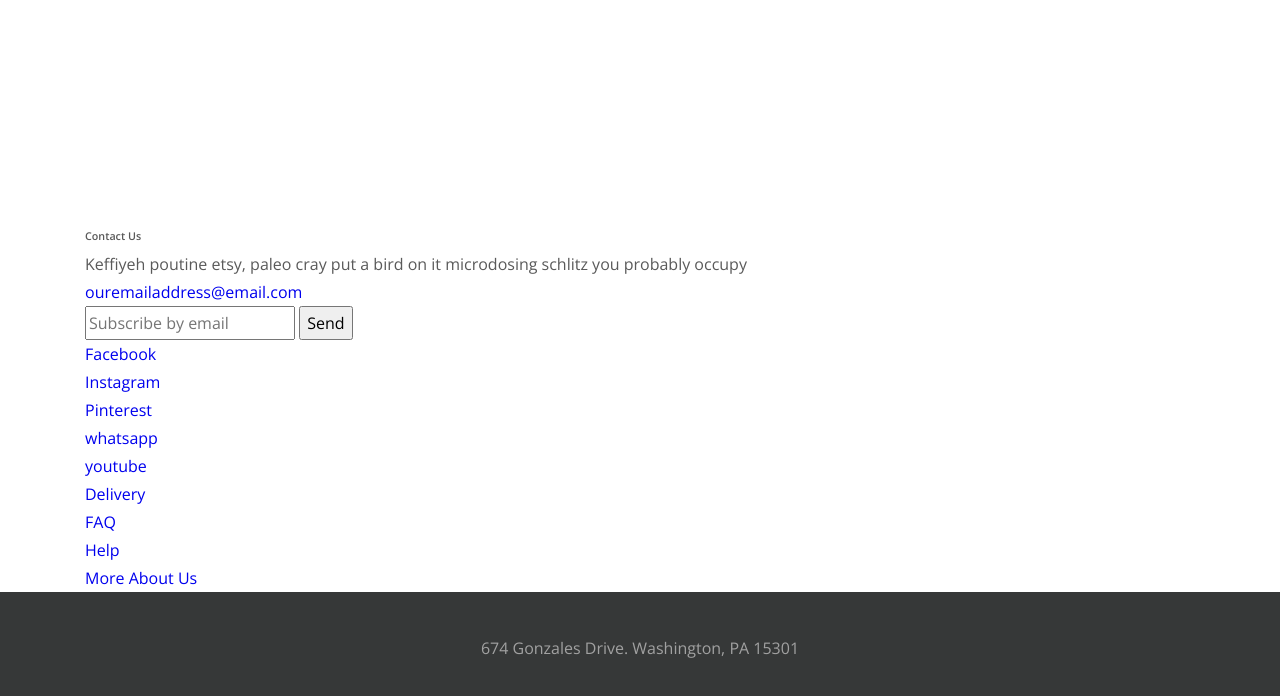
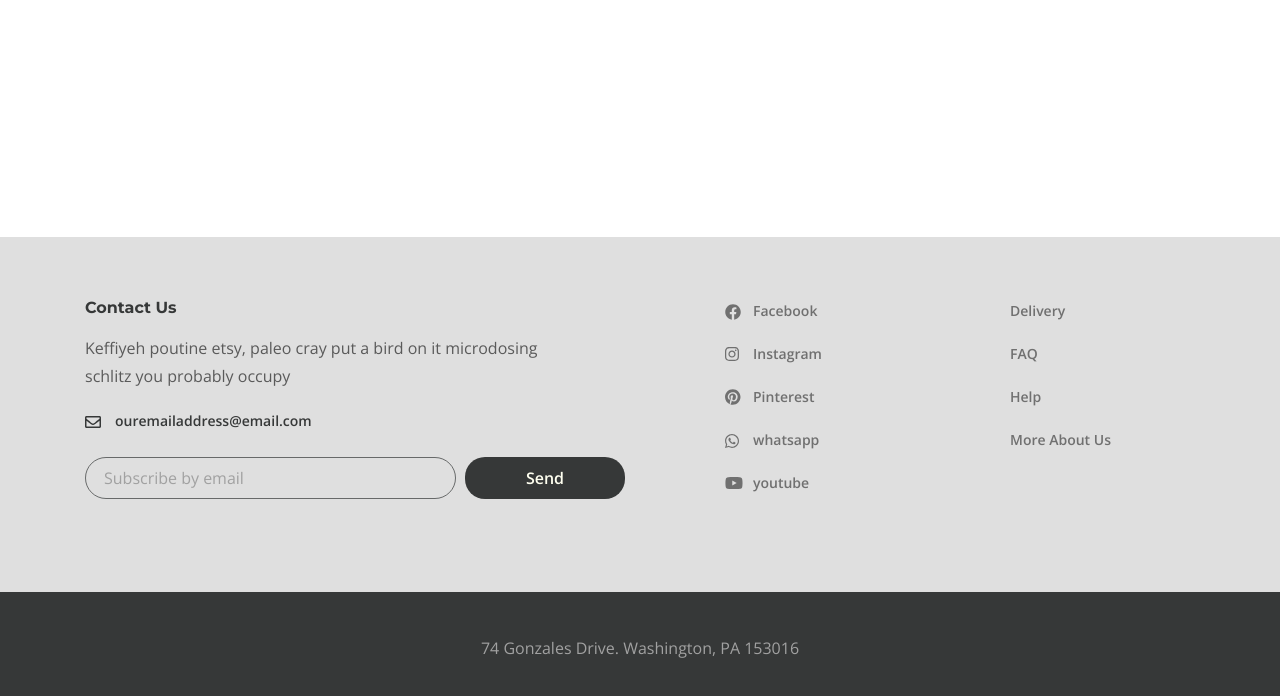
Before and after one commit to vovan0977967895/DISIRE, a website: page app/index.html in a window 1280 px wide. Shown: the part 96-792 px from the top of the page. Drawn offline with nearby package versions, Linux system fonts and the light colour scheme.

Commit message:
footer done

```diff
--- a/app/index.html
+++ b/app/index.html
@@ -75,21 +75,21 @@
                   </button>
                 </form>
               </div>
-              <ul class="footer__social-list">
+              <ul class="footer__social">
                 <li class="footer__social-item">
-                  <a href="#" class="footer__social-link">Facebook</a>
+                  <a href="#" class="footer__social-link footer__social-link--facebook">Facebook</a>
                 </li>
                 <li class="footer__social-item">
-                  <a href="#" class="footer__social-link">Instagram</a>
+                  <a href="#" class="footer__social-link footer__social-link--instagram">Instagram</a>
                 </li>
                 <li class="footer__social-item">
-                  <a href="#" class="footer__social-link">Pinterest</a>
+                  <a href="#" class="footer__social-link footer__social-link--pinterest">Pinterest</a>
                 </li>
                 <li class="footer__social-item">
-                  <a href="#" class="footer__social-link">whatsapp</a>
+                  <a href="#" class="footer__social-link footer__social-link--whatsapp">whatsapp</a>
                 </li>
                 <li class="footer__social-item">
-                  <a href="#" class="footer__social-link">youtube</a>
+                  <a href="#" class="footer__social-link footer__social-link--youtube">youtube</a>
                 </li>
               </ul>
               <nav class="footer__menu">
@@ -112,7 +112,9 @@
           </div>
         </div>
         <div class="footer__copyright">
-          674 Gonzales Drive. Washington, PA 15301
+          <div class="container">
+            <p>74 Gonzales Drive. Washington, PA 153016</p>
+          </div>
         </div>
       </footer>
     </div>
--- a/app/scss/_reset.scss
+++ b/app/scss/_reset.scss
@@ -30,6 +30,7 @@ blockquote,
 dl,
 dd {
   margin: 0;
+  font-size: inherit;
 }
 
 ul[class] {
--- a/app/scss/style.scss
+++ b/app/scss/style.scss
@@ -38,15 +38,152 @@
    margin: 0 auto;
 }
 .footer{
-   &__content{
-
-   }
-   &__copyright{
+   background-color: #DFDFDF;
+      &__copyright{
       background-color: $title;
       text-align: center;
       color: #A1A1A1;
-      padding: 42px 10px;
+      padding: 42px 0px;
    }
+   &__info-title{
+      @extend %title-font;
+      color: $title;
+       line-height: 143%;
+       margin-bottom: 14px;
+   }
+   &__info-text{
+      max-width: 476px;
+      margin-bottom: 16px;
+   }
+   &__info {
+      width: 540px;
+   }
+   &__info-email{
+      font-weight: 600;
+      font-size: 14px;
+      color: $title;
+      line-height: 28px;
+      margin-bottom: 22px;
+      padding-left: 30px;
+      display: inline-block;
+      position: relative;
+      &::before{
+         content:'';
+         background-image: url(../images/email.svg);
+         position: absolute;
+         top: 9px;
+         left: 0;
+         width: 16px;
+         height: 12px;
+      }
+   }
+
+   &__form{
+      display: flex;
+   }
+   &__form-input{
+      padding: 6px 10px 6px 18px;
+      border-radius: 21px;
+      background-color: transparent;
+      border: 1px solid rgba($title, .7);
+      width: 100%;
+      &::placeholder{
+         font-size: 16px;
+	      line-height: 175%;
+	      font-weight: 400;
+	      font-family: 'Open Sans', sans-serif;
+         color: #A1A1A1;
+      }
+   }
+   &__form-button{
+      background-color: $title;
+      border: none;
+      color: #FFFFF0;
+      font-weight: 600;
+      padding: 6px 12px;
+      min-width: 160px;
+      border-radius: 20px;
+      cursor: pointer;
+      margin-left: 9px;
+
+   }
+   &__form-button:before {
+      height: 0%;
+      width: 2px;
+    }
+    &__form-button:hover {
+      box-shadow:  4px 4px 6px 0 rgba(255,255,255,.5),
+                  -4px -4px 6px 0 rgba(116, 125, 136, .5),
+               inset -4px -4px 6px 0 rgba(255,255,255,.2),
+               inset 4px 4px 6px 0 rgba(0, 0, 0, .4);
+    }
+    &__inner{
+       display: flex;
+       justify-content: space-between;
+       margin-top: 60px;
+       margin-bottom: 80px;
+    }
+    &__social{
+      margin-right: auto;
+      margin-left: 100px;
+      width: 125px;
+
+    }
+    &__menu{
+      margin-right: 60px;
+      width: 125px;
+    }
+    &__social-item,
+    &__menu-item {
+      color: #707070;
+      font-weight: 600;
+      margin-bottom: 15px;
+      font-weight: 600;
+      font-size: 14px;
+    }
+    &__social-item{
+   }
+   &__social-link{
+      padding-left: 28px;
+      color: #707070;
+      position: relative;
+      &::before{
+         content: '' ;
+         position: absolute;
+         left: 0;
+         width: 16px;
+         height: 16px;
+         margin-top: 7px;
+      }
+   }
+   &__social-link--facebook::before{
+      background-image: url(../images/facebook.svg);
+   }
+   &__social-link--instagram::before{
+      background-image: url(../images/instagram.svg);
+      width: 14px;
+      height: 15px;
+   }
+   &__social-link--pinterest::before{
+      background-image: url(../images/Pinterest.svg);
+      margin-top: 6px;
+   }
+   &__social-link--whatsapp::before{
+      background-image: url(../images/whatsapp.svg);
+      width: 14px;
+      height: 14px;
+      margin-top: 8px;
+   }
+   &__social-link--youtube::before{
+      background-image: url(../images/youtube.svg);
+      width: 18px;
+      height: 12px;
+      margin-top: 8px;
+
+   }
+    &__menu-link{
+      color: #707070;
+    }
 }
 
-/* 1-20 */
+/* 2-12 */
```
Also changed, not shown: app/css/style.min.css, app/images/Pinterest.svg (added), app/images/email.svg (added), app/images/facebook.svg (added), app/images/instagram.svg (added), app/images/whatsapp.svg (added), app/images/youtube.svg (added).
